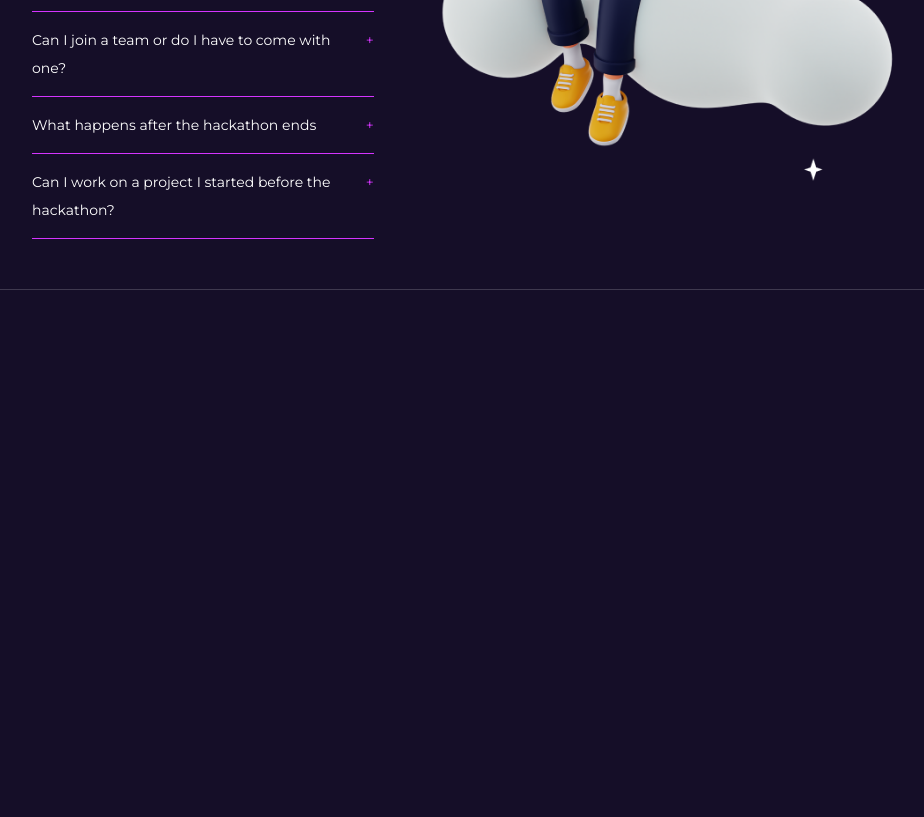
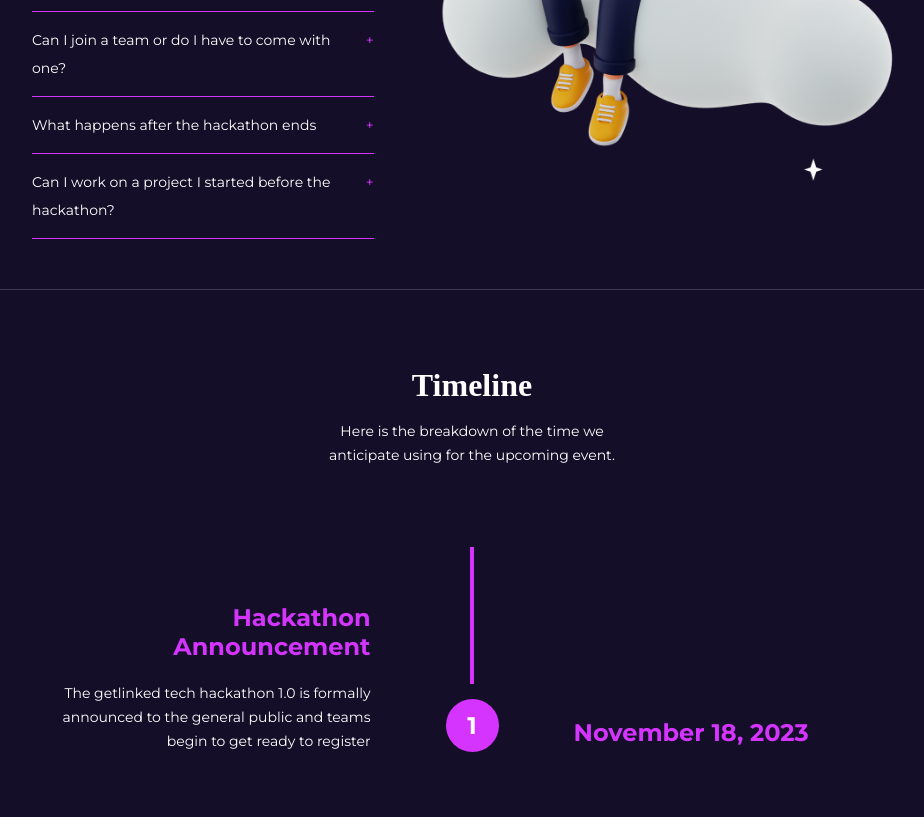
Before and after one commit to Oladirane/getlinked, a plain HTML site: page index.html in a window 1280 px wide. Shown: the part 3340-4157 px from the top of the page, without its empty margins (168-1092 px from the left). Before the commit the page ends 3630 px from the top, so only its background shows below. Drawn offline with nearby package versions, Linux system fonts and the light colour scheme.

Commit message:
timeline

```diff
--- a/index.html
+++ b/index.html
@@ -62,11 +62,15 @@
             </div>
             <div class="headimg">
               <img src="images/man1.png" alt="" />
-              <img class="purple2" src="images/Image 1.png" alt="">
+              <img class="purple2" src="images/Image 1.png" alt="" />
             </div>
           </div>
         </div>
-        <img class="purple1" src="images/1Purple-Lens-Flare-PNG (11).png" alt="" />
+        <img
+          class="purple1"
+          src="images/1Purple-Lens-Flare-PNG (11).png"
+          alt=""
+        />
       </header>
       <p class="line"></p>
 
@@ -216,8 +220,35 @@
           <img src="images/Screenshot 2023-09-24 220821.png" alt="" />
         </div>
       </section>
+
       <p class="line"></p>
-      <section class="next5"></section>
+
+      <section class="next5">
+        <h2>Timeline</h2>
+        <h6>
+          Here is the breakdown of the time we anticipate using for the upcoming
+          event.
+        </h6>
+
+        <div class="next5tab">
+          <div class="next5table">
+            <div class="tab1">
+              <h1>Hackathon Announcement</h1>
+              <p>
+                The getlinked tech hackathon 1.0 is formally announced to the
+                general public and teams begin to get ready to register
+              </p>
+            </div>
+            <div class="tab2">
+              <p class="recc1"></p>
+              <p class="recc2">1</p>
+            </div>
+            <div class="tab3">
+              <h1>November 18, 2023</h1>
+            </div>
+          </div>
+        </div>
+      </section>
     </div>
   </body>
 </html>
--- a/style.css
+++ b/style.css
@@ -247,7 +247,7 @@ header .purple1 {
 
 /* next1 */
 .next1 {
-  padding: 50px 120px 50px 120px;
+  padding: 50px 120px;
   display: grid;
   grid-template-columns: 1fr 1fr;
   align-items: center;
@@ -457,3 +457,85 @@ header .purple1 {
   justify-content: space-between;
   border-bottom: 1px solid #d434fe;
 }
+
+.next5 {
+  padding: 50px 200px;
+  text-align: center;
+}
+
+.next5 h2 {
+  font-family: Clash Display;
+  font-size: 32px;
+  font-weight: 700;
+  margin-bottom: 15px;
+}
+
+.next5 h6 {
+  font-family: Montserrat;
+  font-size: 14px;
+  font-weight: 400;
+  line-height: 24px;
+  margin: 0 33%;
+}
+
+.next5table {
+  display: flex;
+  align-items: end;
+  gap: 60px;
+  margin-top: 80px;
+}
+
+.tab2 {
+  display: flex;
+  flex-direction: column;
+  align-items: center;
+  justify-content: center;
+}
+
+.tab3 {
+  width: 45%;
+  text-align: left;
+}
+
+.tab1 {
+  text-align: right;
+  width: 45%;
+}
+
+.tab1 h1,
+.tab3 h1 {
+  font-family: Montserrat;
+  font-size: 24px;
+  font-weight: 700;
+  line-height: 29px;
+  letter-spacing: 0em;
+  color: #d434fe;
+}
+
+.tab1 p {
+  font-family: Montserrat;
+  font-size: 14px;
+  font-weight: 400;
+  line-height: 24px;
+}
+
+.tab2 .recc1 {
+  background-color: #d434fe;
+  height: 137px;
+  width: 4px;
+  margin: 0;
+}
+
+.tab2 .recc2 {
+  width: 53px;
+  height: 53px;
+  border-radius: 50%;
+  background-color: #d434fe;
+  font-family: Montserrat;
+  font-size: 24px;
+  font-weight: 700;
+  align-items: center;
+  display: flex;
+  justify-content: center;
+  margin: 15px;
+}
```
